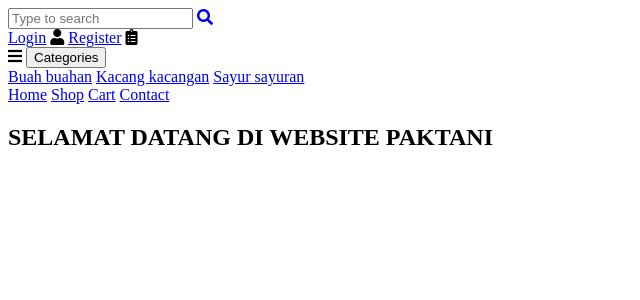
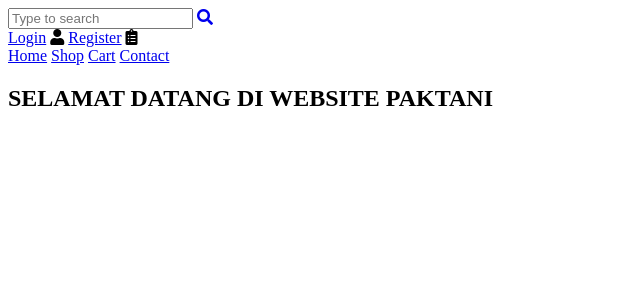
Before and after one commit to Dicky913/Project-PW, a PHP site: page / in a window 1280 px wide. Shown: the top 300 px of the page, without its empty margins (0-640 px from the left). Run offline with PHP 8.4, Linux system fonts and the light colour scheme; some libraries are stand-ins or nearby versions.

Commit message:
major: edit home

```diff
--- a/VIEW/HOME/index.php
+++ b/VIEW/HOME/index.php
@@ -42,15 +42,6 @@
 
   </div>
   <div class="navbar">
-    <div class="dropdown">
-      <i class="fas fa-bars"></i>
-      <button class="dropbtn">Categories</button>
-      <div class="dropdown-content">
-        <a href="#">Buah buahan</a>
-        <a href="#">Kacang kacangan</a>
-        <a href="#">Sayur sayuran</a>
-      </div>
-    </div>
     <a class="btn">
       <span></span>
       <span></span>
--- a/VIEW/USER/PETANI/detailproduct.php
+++ b/VIEW/USER/PETANI/detailproduct.php
@@ -147,7 +147,7 @@
             <article class="tes">
               <img src="../../IMAGE/images_petani/<?php echo $data["gambar"] ?>" alt="alpha"><br>
               <h3><?php echo $data["Nm_barang"] ?></h3>
-              <span class="name"><?php echo $data["deskripsi"] ?></span><br><br>
+              <span class="name">Penjelasan: <?php echo $data["deskripsi"] ?></span><br><br>
               <span class="name"><b>Stok: <?php echo $data["stok"] ?></b></span><br><br>
               <span class="name"><b>Harga: Rp.<?php echo $data["harga"] ?></b></span><br>
               <button class="button"><span>Add To Cart</span></button>
```
